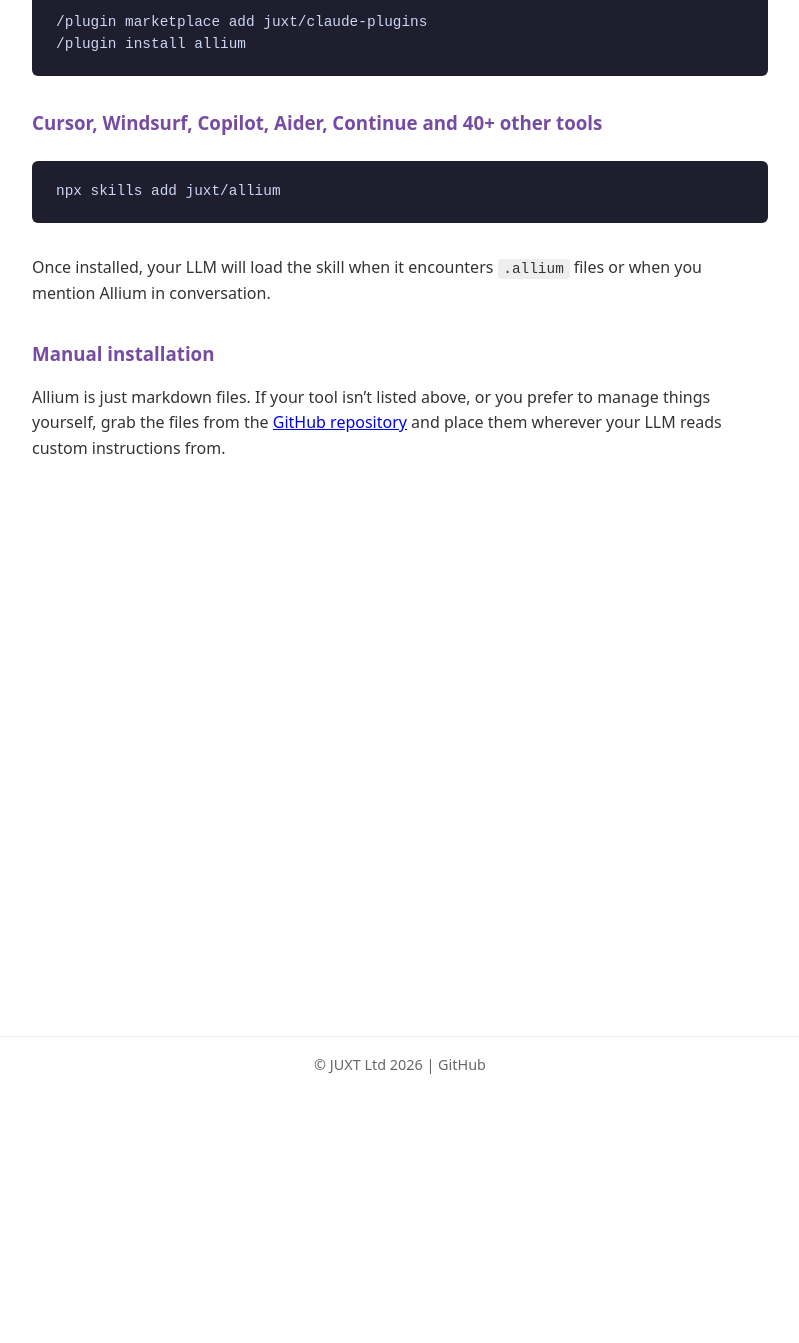
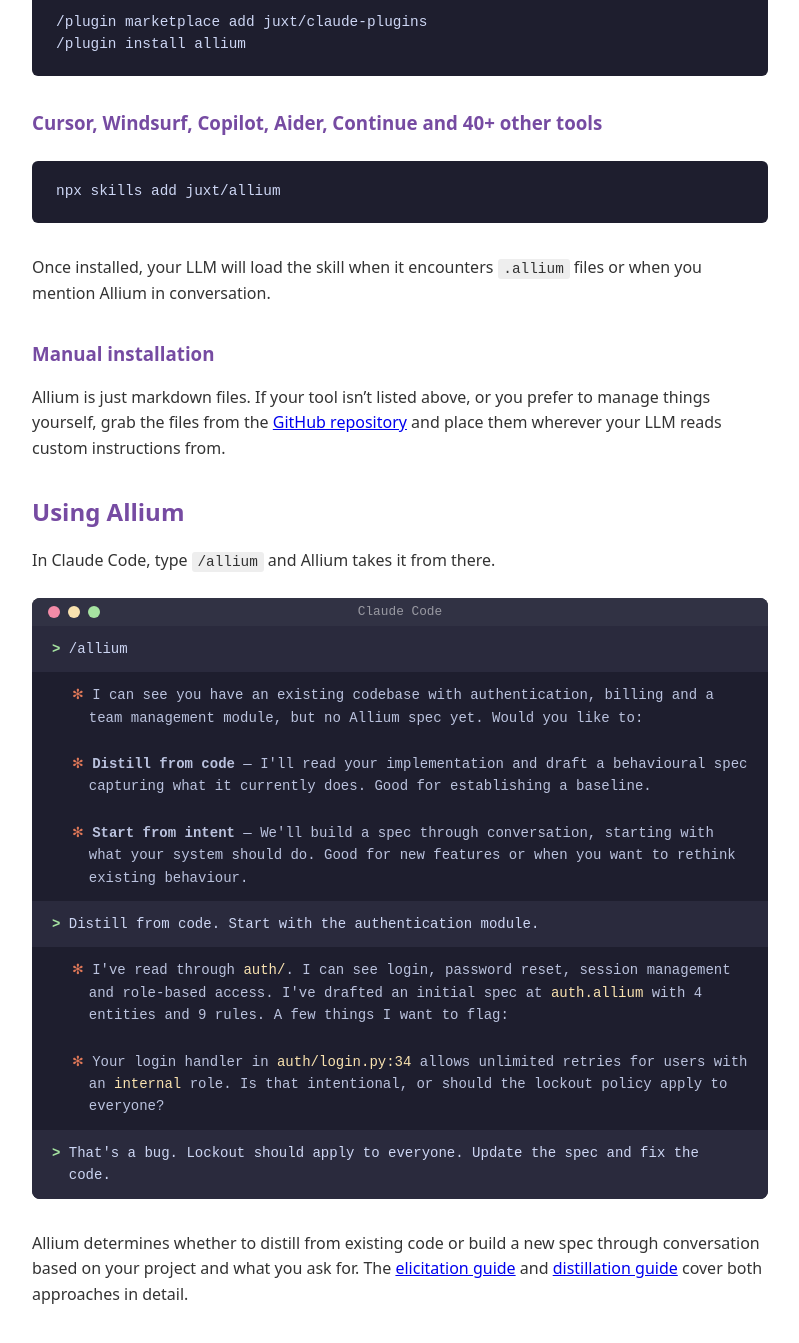
Before and after one commit to juxt/allium, a Jekyll site: the page built from installation.md, in a window 1280 px wide and 1400 px high, scrolled down 292 px. Shown: the top 1343 px of the window, without its empty margins (240-1039 px from the left). Built offline with Jekyll 4.4.1, drawn with Linux system fonts in a browser that asks for light colours.

Commit message:
Add usage section with conversation example to installation page

```diff
--- a/installation.md
+++ b/installation.md
@@ -23,3 +23,46 @@
 ### Manual installation
 
 Allium is just markdown files. If your tool isn't listed above, or you prefer to manage things yourself, grab the files from the [GitHub repository](https://github.com/juxt/allium) and place them wherever your LLM reads custom instructions from.
+
+## Using Allium
+
+In Claude Code, type `/allium` and Allium takes it from there.
+
+<div class="terminal">
+  <div class="terminal-titlebar">
+    <div class="terminal-dots">
+      <span class="terminal-dot red"></span>
+      <span class="terminal-dot yellow"></span>
+      <span class="terminal-dot green"></span>
+    </div>
+    <span class="terminal-title">Claude Code</span>
+  </div>
+  <div class="terminal-body">
+    <div class="turn user">
+      <span class="prompt">&gt;</span> /allium
+    </div>
+    <div class="turn llm">
+      <span class="marker">✻</span> I can see you have an existing codebase with authentication, billing and a team management module, but no Allium spec yet. Would you like to:
+    </div>
+    <div class="turn llm">
+      <span class="marker">✻</span> <strong>Distill from code</strong> — I'll read your implementation and draft a behavioural spec capturing what it currently does. Good for establishing a baseline.
+    </div>
+    <div class="turn llm">
+      <span class="marker">✻</span> <strong>Start from intent</strong> — We'll build a spec through conversation, starting with what your system should do. Good for new features or when you want to rethink existing behaviour.
+    </div>
+    <div class="turn user">
+      <span class="prompt">&gt;</span> Distill from code. Start with the authentication module.
+    </div>
+    <div class="turn llm">
+      <span class="marker">✻</span> I've read through <code>auth/</code>. I can see login, password reset, session management and role-based access. I've drafted an initial spec at <code>auth.allium</code> with 4 entities and 9 rules. A few things I want to flag:
+    </div>
+    <div class="turn llm">
+      <span class="marker">✻</span> Your login handler in <code>auth/login.py:34</code> allows unlimited retries for users with an <code>internal</code> role. Is that intentional, or should the lockout policy apply to everyone?
+    </div>
+    <div class="turn user">
+      <span class="prompt">&gt;</span> That's a bug. Lockout should apply to everyone. Update the spec and fix the code.
+    </div>
+  </div>
+</div>
+
+Allium determines whether to distill from existing code or build a new spec through conversation based on your project and what you ask for. The [elicitation guide](https://github.com/juxt/allium/blob/main/elicitation.md) and [distillation guide](https://github.com/juxt/allium/blob/main/distillation.md) cover both approaches in detail.
```
